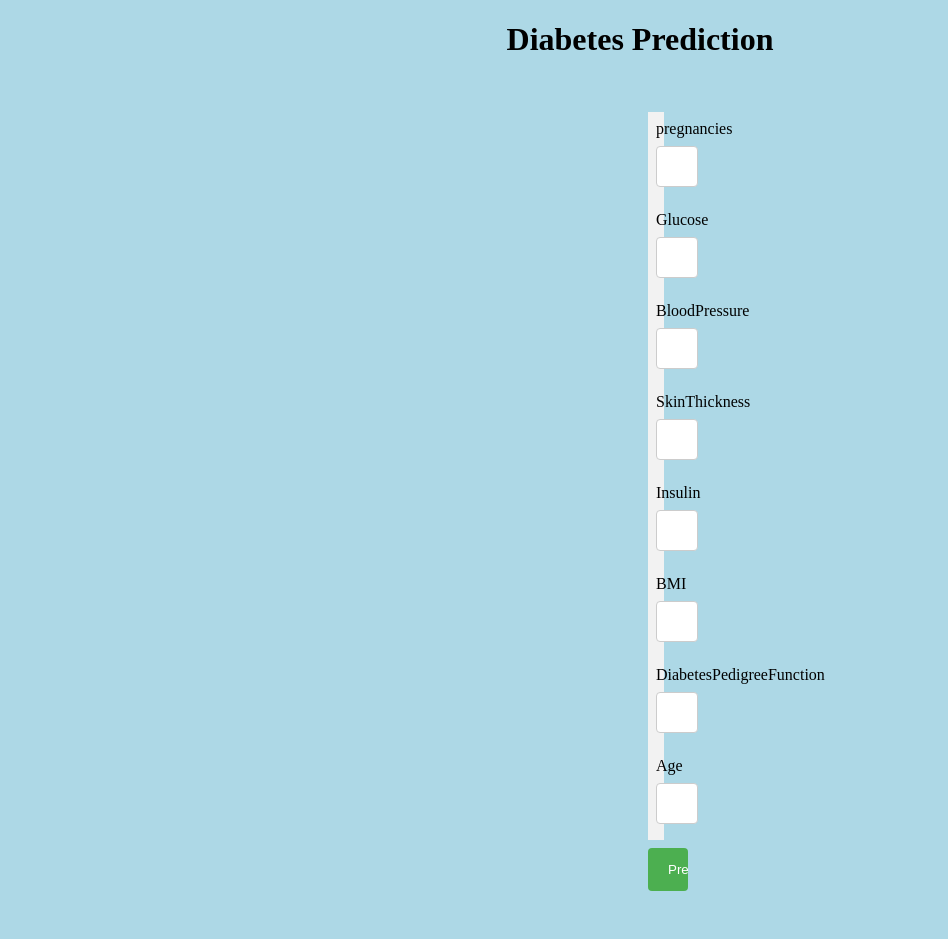
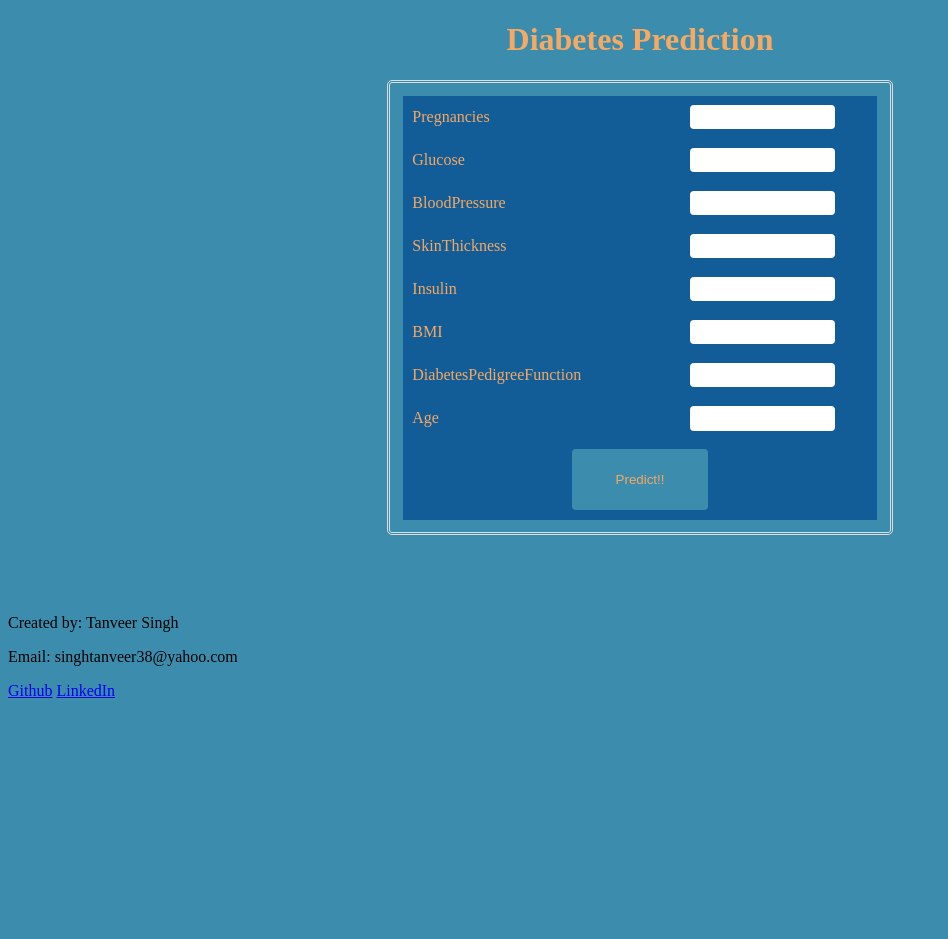
Before and after one commit to singhtanveer38/diabetesPrediction, a Flask app: page / in a window 1280 px wide. Shown: the whole page, without its empty margins (0-948 px from the left). After the commit the page ends 698 px from the top, so only its background shows below. Run offline with Flask 2, Linux system fonts and the light colour scheme; parts of the project's set-up code (start-up, migrations or seed data) failed here and were passed over.

Commit message:
css added

```diff
--- a/flaskApp/static/styles/styling.css
+++ b/flaskApp/static/styles/styling.css
@@ -1,4 +1,4 @@
-body
+/*body
 {
 	background-color: lightblue;
 	display: block;
@@ -11,7 +11,7 @@ h1{
 
 form{
 	display: block;
- 	padding: 2em 40em 2em;
+ 	padding: 2% 40% 2%;
 }
 
 div {
@@ -42,4 +42,59 @@ input[type=submit] {
 
 input[type=submit]:hover {
   background-color: #45a049;
+}*/
+
+body{
+  background-color: #3C8DAD;
 }
+
+h1{
+  color: #F5A962;
+  text-align: center;
+}
+
+form{
+  border-style: double;
+  border-radius: 5px;
+  border-color: #DDDDDD;
+  margin-left: 30%;
+  margin-right: 30%;
+  padding: 1%;
+}
+
+div{
+  background-color: #125D98;
+  display: block;
+  padding: 2%;
+}
+
+label{
+  color: #F5A962;
+  width: 10%;
+  display: inline-block;
+  text-align: left;
+  margin-right: 50%;
+}
+
+input[type=number]{
+  width: 30%;
+  border: none;
+  border-radius: 4px;
+  padding: 1%;
+  display: inline-block;
+}
+
+input[type=submit] {
+  width: 30%;
+  background-color: #3C8DAD;
+  color: #F5A962;
+  margin-left: 35%;
+  padding: 5%;
+  border: none;
+  border-radius: 4px;
+  cursor: pointer;
+}
+
+footer{
+  padding-top: 5%;
+}
--- a/flaskApp/templates/homePage.html
+++ b/flaskApp/templates/homePage.html
@@ -11,46 +11,54 @@
 
 	<form method="post">
 		<div>
-			<label for="pregnancies">pregnancies</label>
-			<input type="text" name="pregnancies">
+			<label for="pregnancies">Pregnancies</label>
+			<input type="number" name="pregnancies" required>
 		</div>
 
 		<div>
 			<label for="glucose">Glucose</label>
-			<input type="text" name="glucose">
+			<input type="number" name="glucose" required>
 		</div>
 
 		<div>
 			<label for="bloodPressure">BloodPressure</label>
-			<input type="text" name="bloodPressure">
+			<input type="number" name="bloodPressure" required>
 		</div>
 
 		<div>
 			<label for="skinThickness">SkinThickness</label>
-			<input type="text" name="skinThickness">
+			<input type="number" name="skinThickness" required>
 		</div>
 
 		<div>
 			<label for="insulin">Insulin</label>
-			<input type="text" name="insulin">
+			<input type="number" name="insulin" required>
 		</div>
 
 		<div>
 			<label for="BMI">BMI</label>
-			<input type="text" name="BMI">
+			<input type="number" name="BMI" step="0.1" required>
 		</div>
 
 		<div>
 			<label for="diabetesPedigreeFunction">DiabetesPedigreeFunction</label>
-			<input type="text" name="diabetesPedigreeFunction">
+			<input type="number" name="diabetesPedigreeFunction" required step="0.001">
 		</div>
 
 		<div>
 			<label for="age">Age</label>
-			<input type="text" name="age">
+			<input type="number" name="age" required>
 		</div>
 
-		<input type="submit", value="Predict!!">
+		<div>
+			<input type="submit", value="Predict!!">
+		</div>
 	</form>
+	<footer>
+		<p>Created by: Tanveer Singh</p>
+		<p>Email: singhtanveer38@yahoo.com</p>
+		<a href="https://github.com/singhtanveer38" target="_blank">Github</a>
+		<a href="https://www.linkedin.com/in/tanveer-singh-250b02194" target="_blank">LinkedIn</a>
+	</footer>
 </body>
 </html>
```
Also changed, not shown: 1 other file.
